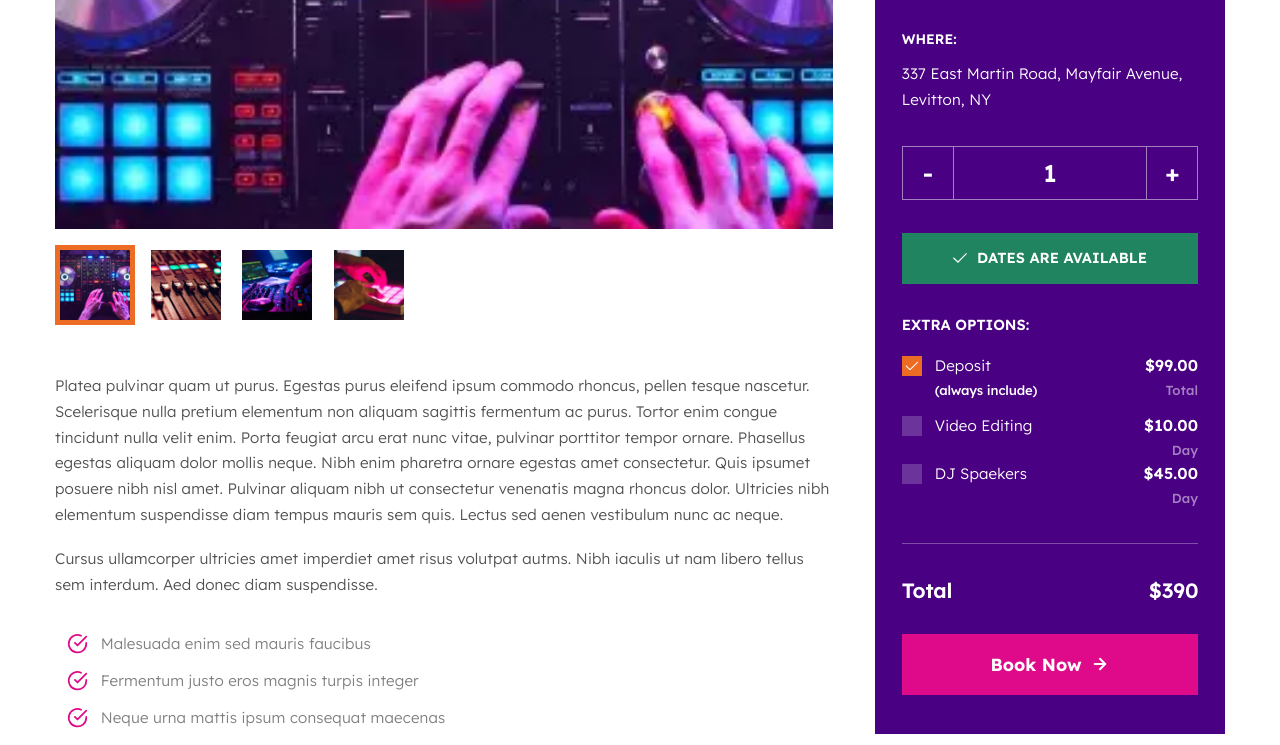
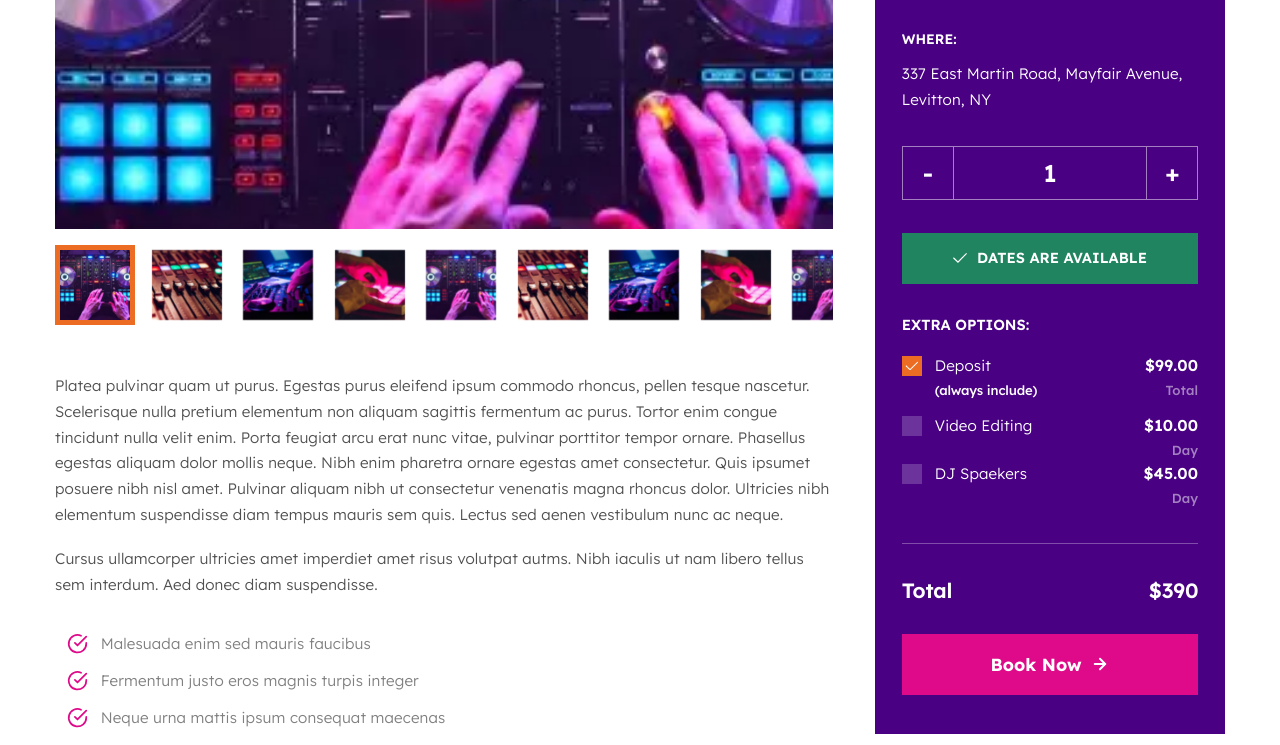
Before and after one commit to deorfeal/renity, a plain HTML site: page details.html in a window 1280 px wide. Shown: the part 840-1585 px from the top of the page. Drawn offline with nearby package versions, Linux system fonts and the light colour scheme.

Commit message:
Add files via upload

```diff
--- a/details.html
+++ b/details.html
@@ -13,6 +13,7 @@
         href="https://fonts.googleapis.com/css2?family=Archivo:wght@300;400;500;700&family=Lexend+Deca:wght@200;300;400;500;600;700;800&display=swap"
         rel="stylesheet">
     <link rel="stylesheet" href="//code.jquery.com/ui/1.12.1/themes/base/jquery-ui.css">
+    <link rel="stylesheet" href="https://cdn.jsdelivr.net/npm/swiper@8/swiper-bundle.min.css" />
 </head>
 
 <body>
@@ -393,22 +394,68 @@
                                 <img class="details-content__view-img" src="images/details-content-img-3.webp" alt="img" id="2">
                                 <img class="details-content__view-img" src="images/details-content-img-4.webp" alt="img" id="3">
                             </div>
-                            <div class="details-content__images details-content-images">
+                            <div class="details-content__images details-content-images swiper">
+                                <div class="swiper-wrapper">
+                                    <div class="swiper-slide">
                                         <div class="details-content-images__img details-content-images__img--acitve" id="0">
                                             <img class="details-content-images__img-image"
                                                 src="images/details-content-img-1.webp" alt="img">
                                         </div>
+                                    </div>
+                                    <div class="swiper-slide">
                                         <div class="details-content-images__img" id="1">
                                             <img class="details-content-images__img-image"
                                                 src="images/details-content-img-2.webp" alt="img">
                                         </div>
+                                    </div>
+                                    <div class="swiper-slide">
                                         <div class="details-content-images__img" id="2">
                                             <img class="details-content-images__img-image"
                                                 src="images/details-content-img-3.webp" alt="img">
                                         </div>
+                                    </div>
+                                    <div class="swiper-slide">
                                         <div class="details-content-images__img" id="3">
                                             <img class="details-content-images__img-image"
                                                 src="images/details-content-img-4.webp" alt="img">
+                                        </div>
+                                    </div>
+                                    <div class="swiper-slide">
+                                        <div class="details-content-images__img" id="0">
+                                            <img class="details-content-images__img-image"
+                                                src="images/details-content-img-1.webp" alt="img">
+                                        </div>
+                                    </div>
+                                    <div class="swiper-slide">
+                                        <div class="details-content-images__img" id="1">
+                                            <img class="details-content-images__img-image"
+                                                src="images/details-content-img-2.webp" alt="img">
+                                        </div>
+                                    </div>
+                                    <div class="swiper-slide">
+                                        <div class="details-content-images__img" id="2">
+                                            <img class="details-content-images__img-image"
+                                                src="images/details-content-img-3.webp" alt="img">
+                                        </div>
+                                    </div>
+                                    <div class="swiper-slide">
+                                        <div class="details-content-images__img" id="3">
+                                            <img class="details-content-images__img-image"
+                                                src="images/details-content-img-4.webp" alt="img">
+                                        </div>
+                                    </div>
+                                    <div class="swiper-slide">
+                                        <div class="details-content-images__img" id="0">
+                                            <img class="details-content-images__img-image"
+                                                src="images/details-content-img-1.webp" alt="img">
+                                        </div>
+                                    </div>
+                                    <div class="swiper-slide">
+                                        <div class="details-content-images__img" id="1">
+                                            <img class="details-content-images__img-image"
+                                                src="images/details-content-img-2.webp" alt="img">
+                                        </div>
+                                    </div>
                                 </div>
                             </div>
                             <p class="details-content__text">
@@ -899,6 +946,7 @@
 
     <script src="https://ajax.googleapis.com/ajax/libs/jquery/3.6.3/jquery.min.js"></script>
     <script src="https://code.jquery.com/ui/1.12.1/jquery-ui.js"></script>
+    <script src="https://cdn.jsdelivr.net/npm/swiper@8/swiper-bundle.min.js"></script>
     <script src="js/main.min.js"></script>
 </body>
 
```
Also changed, not shown: css/style.min.css, js/main.min.js. Lines whose indentation alone changed are shown as unchanged.
